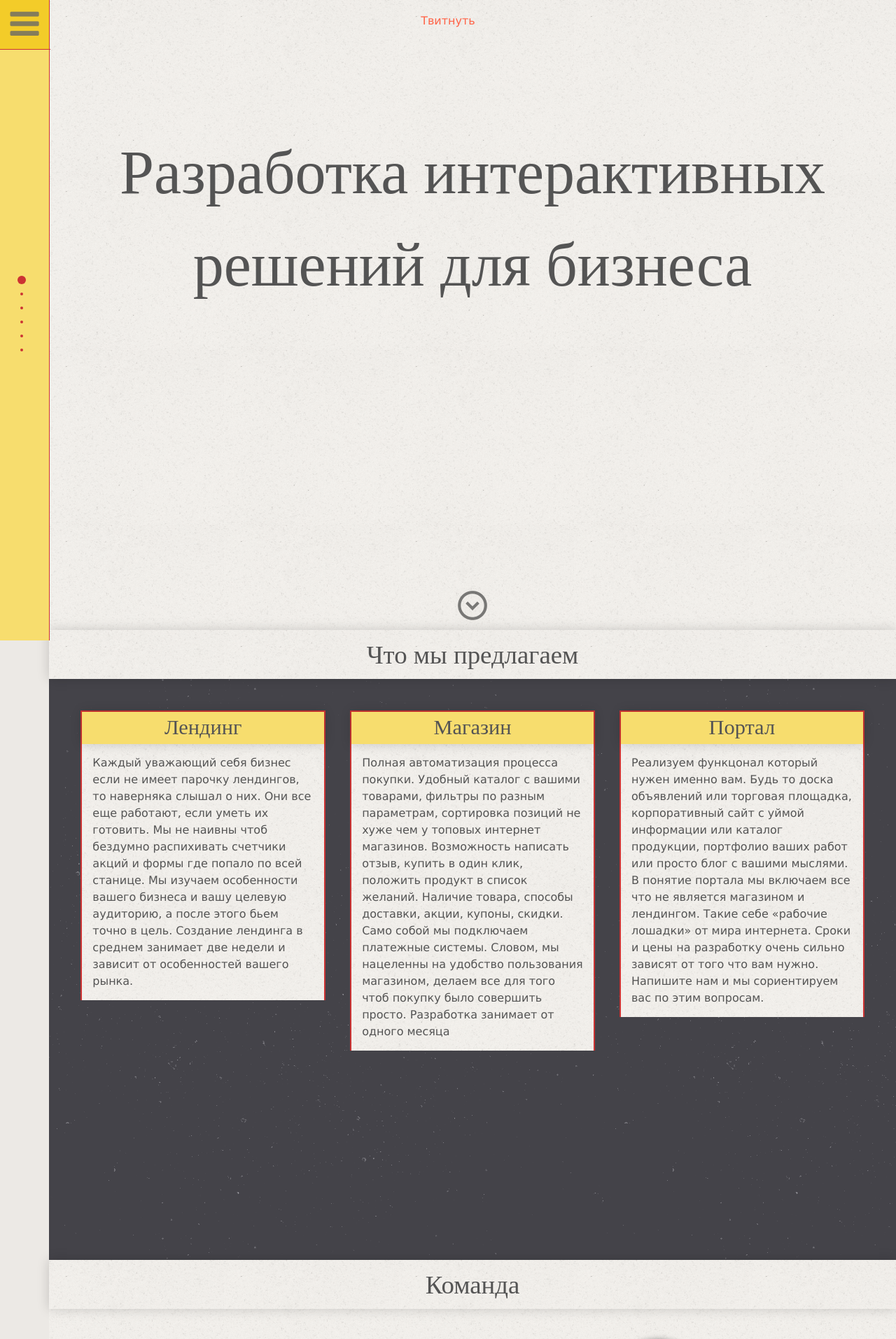
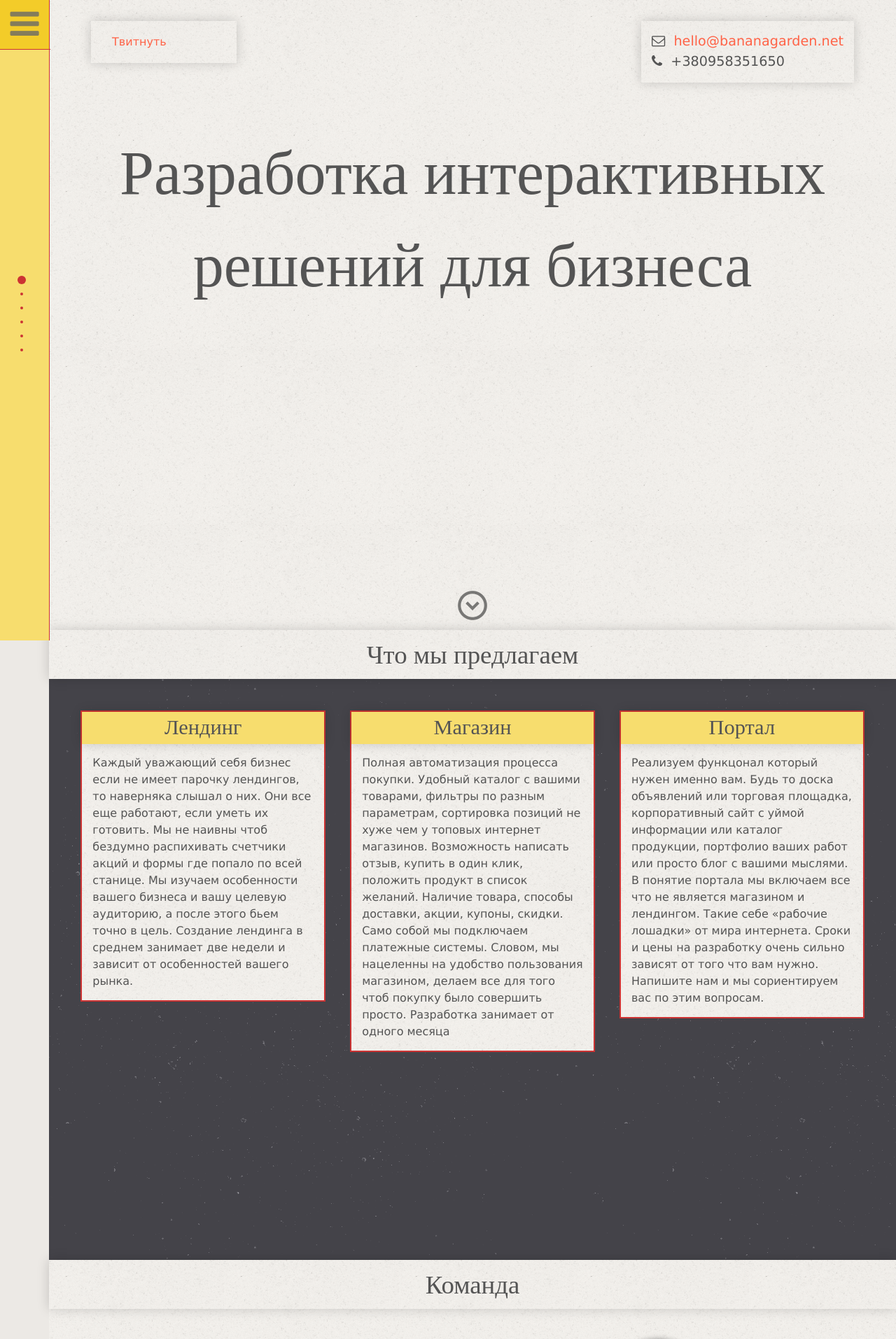
Before and after one commit to depekur/depekur.github.io, a Jekyll site: the page built from index.html, in a window 1280 px wide. Shown: the top 1913 px of the page at 70% size. Built offline with Jekyll 4.4.1, drawn with Linux system fonts in a browser that asks for light colours; some web fonts are replaced; comment, search, counter and statistics services are not loaded.

Commit message:
contacts in header

```diff
--- a/_sass/_landing-1.scss
+++ b/_sass/_landing-1.scss
@@ -182,7 +182,7 @@ header.sky {
 
 			font-size: 5.5em;
 			margin: 0;
-			padding-top: 10%;
+			padding-top: 15%;
 			//margin-bottom: 11%;
 
 			span#god {
@@ -202,9 +202,13 @@ header.sky {
 		}
 
 		ul.like-and-share {
-			margin: 0;
+			float: left;
+			margin: $woid*2 $woid*2 $woid*2 $woid*4;
 			padding: $woid;
 			line-height: 0 !important;
+			text-align: left;
+			-webkit-box-shadow: 0 0 16px 0 rgba(0, 0, 0, 0.175);
+  				box-shadow: 0 0 16px 0 rgba(0, 0, 0, 0.175);
 
 			li {
 				display: inline-block;
@@ -217,6 +221,20 @@ header.sky {
 
 			li.vk {
 				margin-right: -20px;
+
+			}
+		}
+		ul.header-contact {
+			@include clearfix();
+			float: right;
+			margin: $woid*2 $woid*4 $woid*2 $woid*2;
+			padding: $woid;
+			text-align: left;
+			//border: 2px solid $banana-color-red;
+			-webkit-box-shadow: 0 0 16px 0 rgba(0, 0, 0, 0.175);
+  				box-shadow: 0 0 16px 0 rgba(0, 0, 0, 0.175);
+			li {
+				font-size: 1.2em;
 			}
 		}
 
@@ -275,7 +293,7 @@ section.offer {
 			background: url('../media/landing/ricepaper.png');
 			margin: 0 $woid;
 			border: 2px solid $banana-color-red;
-			border-bottom: 0;
+			//border-bottom: 0;
 			margin-bottom: $woid*3;
 
 			h3 {
--- a/_sass/_media-phones.scss
+++ b/_sass/_media-phones.scss
@@ -25,6 +25,10 @@ header.sky {
 	ul.like-and-share {
 		position: absolute;
 		top: 0;
+		margin: 0;
+		box-shadow: none;
+		-webkit-box-shadow: none;
+
 
 
 	}
@@ -32,6 +36,19 @@ header.sky {
 		display: inline-block;
 		padding-top: $woid;
 		padding-bottom: $woid;
+	}
+
+	ul.header-contact {
+		position: absolute;
+    	bottom: 80px;
+    	margin: 0;
+
+    	box-shadow: none;
+		-webkit-box-shadow: none;
+
+    	li {
+    		font-size: 1em;
+    	}
 	}
 
 }
--- a/_sass/_media-tablets.scss
+++ b/_sass/_media-tablets.scss
@@ -16,9 +16,29 @@ div#fullPage {
 	display: none;
 }
 
-header.sky h1.theater {
+header.sky {
+
+	h1.theater {
   		font-size: 3.8em;
+  		padding-top: 8%;
+	}
 
+	ul.like-and-share {
+		margin: 0 auto;
+		width: 75%;
+		float: none;
+		text-align: center;
+		-webkit-box-shadow: none;
+  				box-shadow: none;
+	}
+	ul.header-contact {
+		margin: 0 auto;
+		width: 60%;
+		float: none;
+		text-align: center;
+		-webkit-box-shadow: none;
+  				box-shadow: none;
+	}
 }
 .section-header {
 	font-size: 1.8em;
--- a/index.html
+++ b/index.html
@@ -48,10 +48,19 @@
    <li><g:plusone></g:plusone></li>
 
 </ul>
+
+<ul class="header-contact">
+      <li><i class="fa fa-envelope-o "></i>&nbsp <a href="mailto:hello@bananagarden.net">hello@bananagarden.net</a></li>
+      <li><i class="fa fa-phone "></i>&nbsp +380958351650</li>
+</ul>
+
 <!--
    <h1 class="theater">Разработка <span id="king">сайтов</span><span id="coma" class="death">,</span><br><span id="god" class="saying"></span></h1>
 -->
 <h1 class="theater">Разработка интерактивных <br> решений для бизнеса</h1>
+
+
+
 
       <span class="scroll-down-please"></span>
 </header>
```
